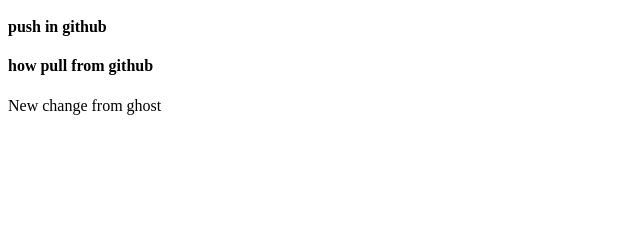
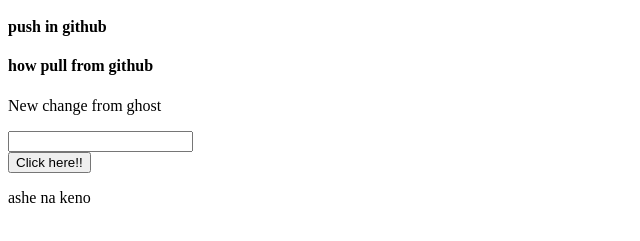
Before and after one commit to TanvirYnu/myfirstwebsite, a plain HTML site: page index.html in a window 1280 px wide. Shown: the part 105-346 px from the top of the page, without its empty margins (0-640 px from the left). Drawn offline with Linux system fonts and the light colour scheme.

Commit message:
new button

```diff
--- a/index.html
+++ b/index.html
@@ -11,5 +11,10 @@
     <h4>push in github</h4>
     <h4>how pull from github</h4>
     <p> New change from ghost</p>
+    <input type="text">
+    <br>
+    <button>Click here!!</button>
+    <p>ashe na keno</p>
+
 </body>
 </html>
```
